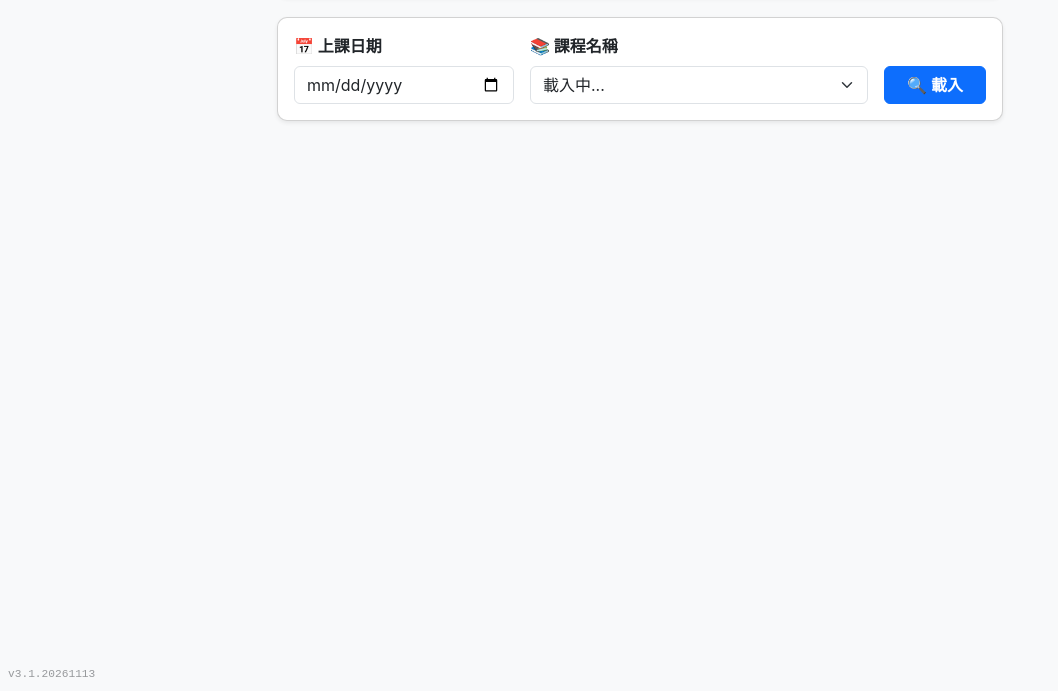
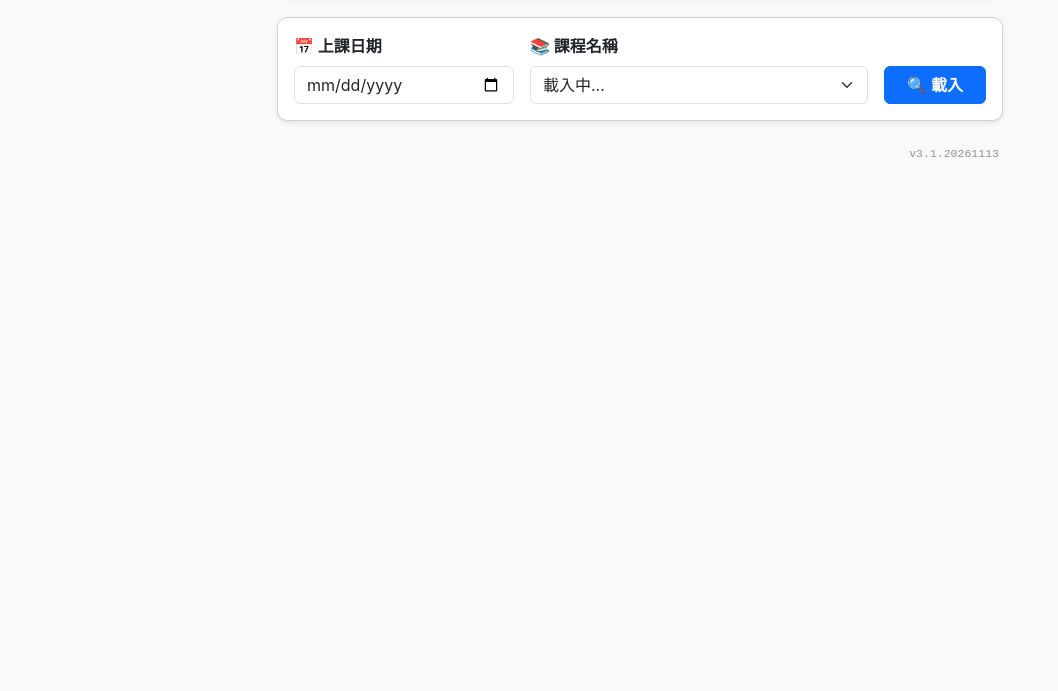
Before and after one commit to nelsonaoa/school-assistant, a plain HTML site: page index.html in a window 1280 px wide. Shown: the part 109-800 px from the top of the page, without its empty margins (0-1058 px from the left). Drawn offline with nearby package versions, Linux system fonts and the light colour scheme.

Commit message:
Update version display style in index.html

```diff
--- a/index.html
+++ b/index.html
@@ -193,9 +193,7 @@
         </div>
       </div>
       <!-- 🔑 Google 官方登入按鈕自動渲染容器 -->
-      <div class="position-fixed bottom-0 start-0 p-2 text-muted d-print-none" style="font-size: 0.7rem; opacity: 0.6; font-family: monospace; z-index: 1000; pointer-events: none;">
-      v3.1.20261113
-      </div>
+      <div class="text-end text-muted mt-1 pe-1 d-print-none" style="font-size: 0.72rem; opacity: 0.65; font-family: monospace;">v3.1.20261113</div>
       <div class="d-flex justify-content-end w-100"><div id="g_id_signin_container"></div></div>
     </div> <!-- 統一的 app-container 結尾 -->
 
```
